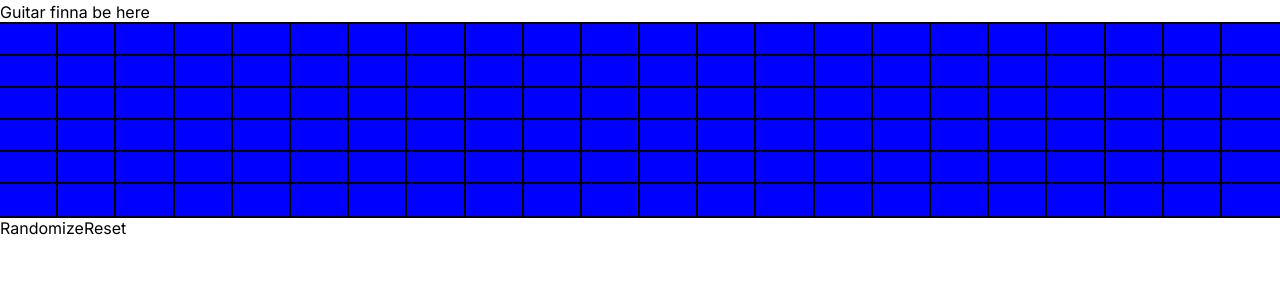
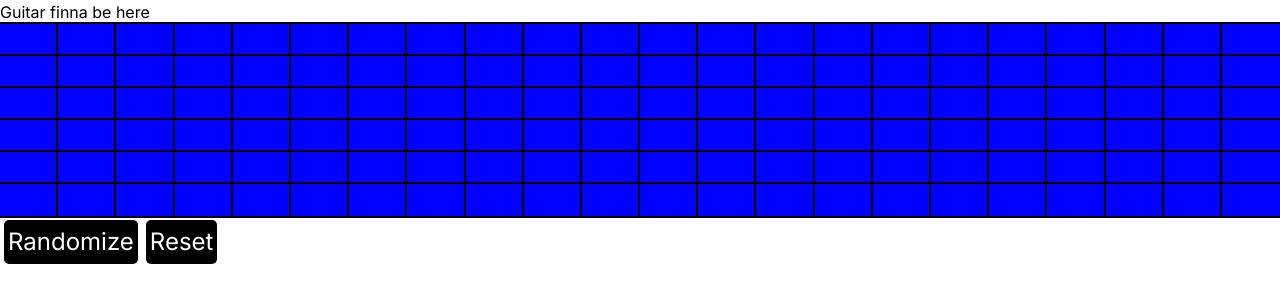
Before and after one commit to c0lin0Brien/scordatura, a Next.js app in the folder scordatura/: page / in a window 1280 px wide. Shown: the top 302 px of the page. Built offline with nearby package versions, Linux system fonts and the light colour scheme.

Commit message:
Button css

```diff
--- a/scordatura/app/globals.css
+++ b/scordatura/app/globals.css
@@ -12,3 +12,12 @@
     width: 100vh;
   }
 }
+
+button {
+  background-color: black;
+  color: white;
+  border-radius: 5px;
+  font-size: 3vh;
+  padding: 0.5vh;
+  margin: 0.5vh;
+}
```
